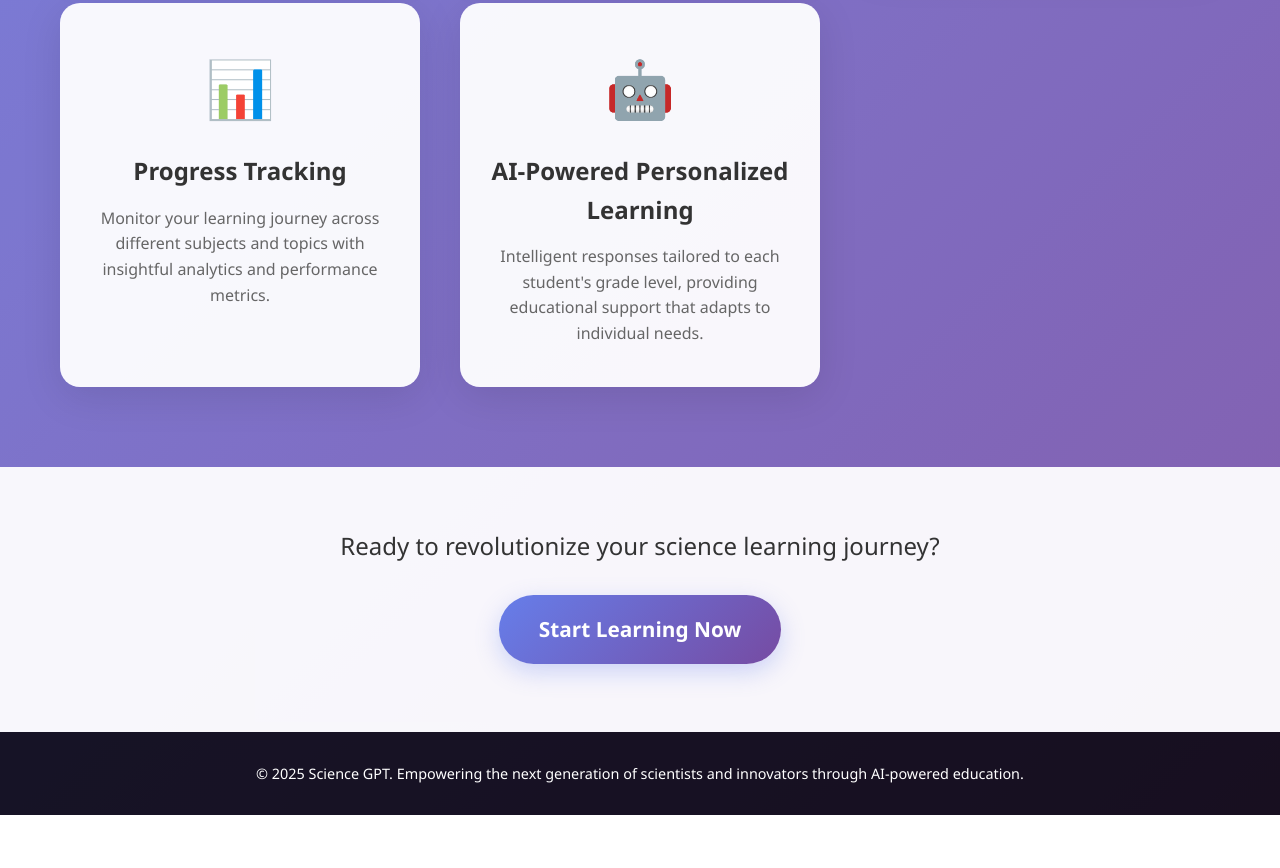
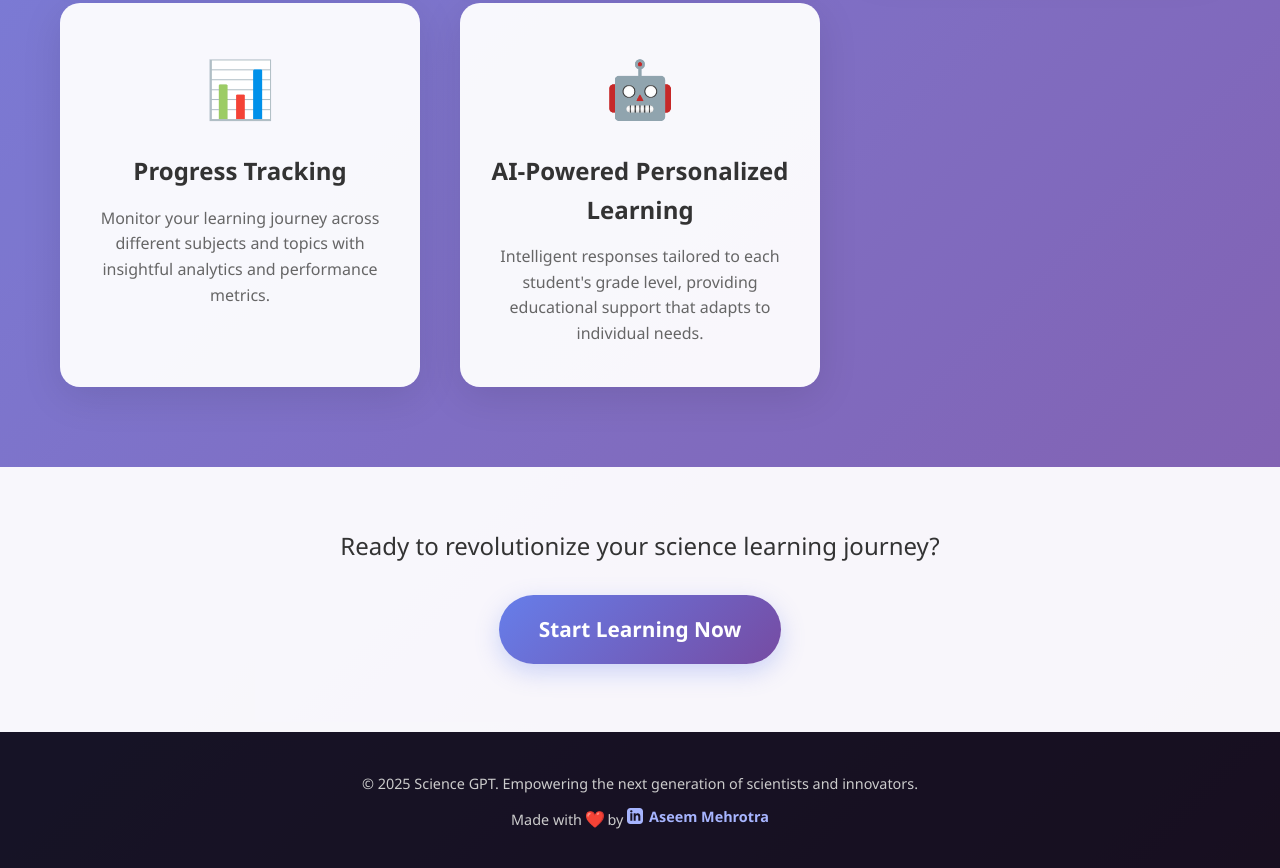
Before and after one commit to aseemm84/science-gpt, a plain HTML site: page index.html in a window 1280 px wide. Shown: the part 1301-2169 px from the top of the page. Before the commit the page ends 2116 px from the top, so only its background shows below. Drawn offline with Linux system fonts and the light colour scheme.

Commit message:
Update index.html

```diff
--- a/index.html
+++ b/index.html
@@ -217,11 +217,51 @@
         /* Footer */
         .footer {
             background: rgba(0, 0, 0, 0.8);
-            color: white;
+            color: #ccc;
             text-align: center;
-            padding: 30px 0;
+            padding: 40px 0;
             font-size: 0.9rem;
         }
+
+        .footer p {
+            margin-bottom: 10px;
+        }
+
+        .footer p:last-child {
+            margin-bottom: 0;
+        }
+
+        .footer .heart {
+            color: #e25555;
+            display: inline-block;
+            animation: pulse 1.5s infinite;
+        }
+
+        .footer-link {
+            color: #a7b5ff;
+            text-decoration: none;
+            font-weight: 600;
+            transition: color 0.3s ease;
+            display: inline-flex;
+            align-items: center;
+            gap: 6px;
+        }
+
+        .footer-link:hover {
+            color: #fff;
+        }
+
+        .footer-link svg {
+            width: 16px;
+            height: 16px;
+            fill: currentColor;
+            transition: transform 0.3s ease;
+        }
+
+        .footer-link:hover svg {
+            transform: scale(1.1);
+        }
+
 
         /* Animations */
         @keyframes fadeInUp {
@@ -233,6 +273,12 @@
                 opacity: 1;
                 transform: translateY(0);
             }
+        }
+
+        @keyframes pulse {
+            0% { transform: scale(1); }
+            50% { transform: scale(1.15); }
+            100% { transform: scale(1); }
         }
 
         .header, .feature-card, .cta-section {
@@ -393,7 +439,13 @@
     <!-- Footer -->
     <footer class="footer">
         <div class="container">
-            <p>&copy; 2025 Science GPT. Empowering the next generation of scientists and innovators through AI-powered education.</p>
+            <p>&copy; 2025 Science GPT. Empowering the next generation of scientists and innovators.</p>
+            <p>Made with <span class="heart">❤️</span> by
+                <a href="https://www.linkedin.com/in/aseem-mehrotra/" target="_blank" class="footer-link">
+                    <svg xmlns="http://www.w3.org/2000/svg" viewBox="0 0 24 24"><path d="M19 0h-14c-2.761 0-5 2.239-5 5v14c0 2.761 2.239 5 5 5h14c2.762 0 5-2.239 5-5v-14c0-2.761-2.238-5-5-5zm-11 19h-3v-11h3v11zm-1.5-12.268c-.966 0-1.75-.79-1.75-1.764s.784-1.764 1.75-1.764 1.75.79 1.75 1.764-.783 1.764-1.75 1.764zm13.5 12.268h-3v-5.604c0-3.368-4-3.113-4 0v5.604h-3v-11h3v1.765c1.396-2.586 7-2.777 7 2.476v6.759z"/></svg>
+                    Aseem Mehrotra
+                </a>
+            </p>
         </div>
     </footer>
 
```
